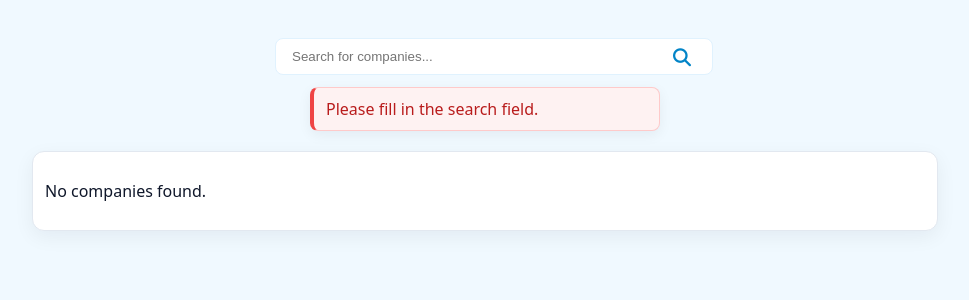
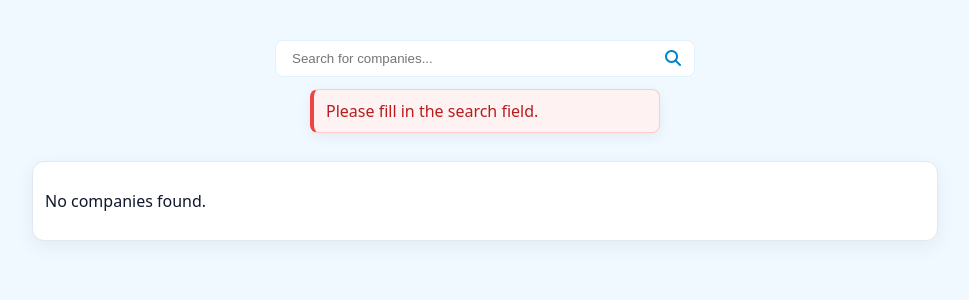
Before and after one commit to filipemedeiross/company_shareholder_based_clustering, a Django app: page /search/ in a window 1280 px wide. Shown: the part 90-390 px from the top of the page, without its empty margins (155-1124 px from the left). Run offline with Django 5.2, Linux system fonts and the light colour scheme.

Commit message:
Added the selenium librarie and review the search form css

```diff
--- a/companies/static/companies/css/style.css
+++ b/companies/static/companies/css/style.css
@@ -74,8 +74,8 @@ body {
 /* Search */
 
 .search-container {
-    margin-top: 120px;
-    margin-bottom: 12px;
+    margin-top: 110px;
+    margin-bottom: 20px;
     padding: 8px 0;
 }
 
@@ -84,26 +84,24 @@ body {
     display: block;
     width: 420px;
     max-width: 90vw;
-    margin: 0 auto 12px;
+    margin: 12px auto;
 }
 
 .search-form input[type="text"] {
     width: 100%;
-    padding: 10px 0px 10px 16px;
+    padding: 10px 32px 10px 16px;
     border: 1px solid var(--color-primary-50);
     border-radius: 8px;
+    box-sizing: border-box;
 }
 
 .search-form button[type="submit"] {
     position: absolute;
     top: 50%;
-    right: 0;
+    right: 10px;
     transform: translateY(-50%);
     width: 26px;
     height: 26px;
-    display: inline-flex;
-    align-items: center;
-    justify-content: center;
     border: none;
     border-radius: 6px;
     background: transparent;
@@ -111,7 +109,7 @@ body {
     cursor: pointer;
 }
 .search-form button[type="submit"] i {
-    font-size: 18px;
+    font-size: 16px;
 }
 .search-form button[type="submit"]:hover {
     background: var(--color-primary-50);
```
Also changed, not shown: requirements.txt (+14 -0 lines).
